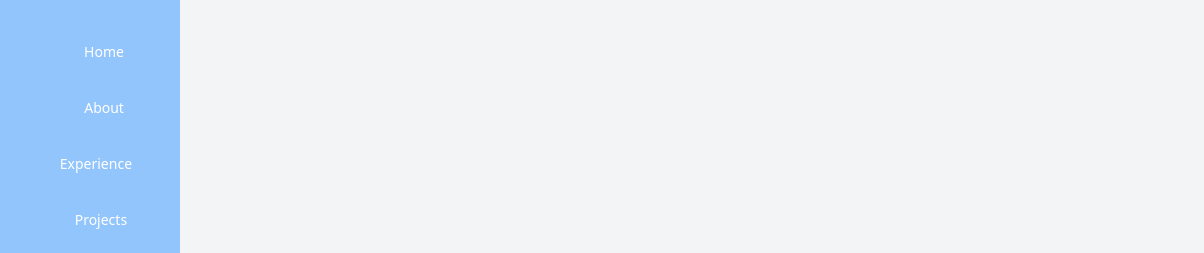
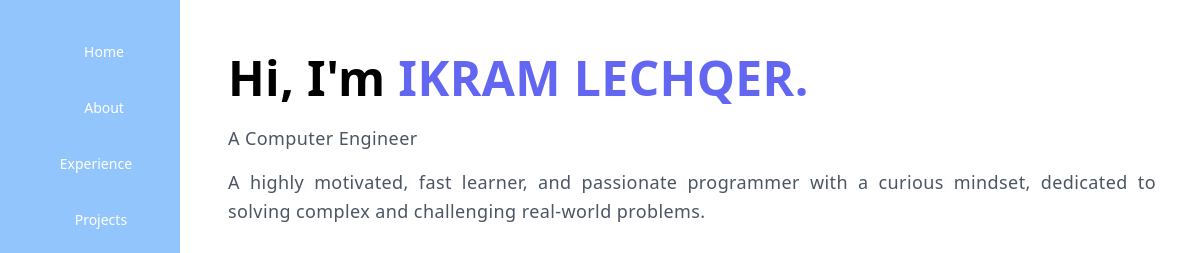
Before and after one commit to IKRAMLE/portfolio-tailwind, a plain HTML site: page index.html in a window 1280 px wide. Shown: the top 253 px of the page, 76-1280 px from the left. Drawn offline with nearby package versions, Linux system fonts and the light colour scheme.

Commit message:
home content

```diff
--- a/index.html
+++ b/index.html
@@ -90,3 +90,13 @@
             </ul>
         </nav>
     </div>
+    <!-- content home -->
+    <div class="content ml-[20%] w-[80%] bg-white overflow-y-auto p-12 space-y-6 tracking-wide">
+        <div class="intro space-y-4">
+            <h2 class="text-5xl font-bold leading-tight">Hi, I'm <span class="text-indigo-500">IKRAM LECHQER.</span></h2>
+            <h4 class="text-lg font-medium text-gray-600">
+                <span>A Computer Engineer</span>
+            </h4>
+            <p class="text-lg leading-relaxed text-gray-600">
+                A highly motivated, fast learner, and passionate programmer with a curious mindset, dedicated to solving complex and challenging real-world problems.
+            </p>
```
